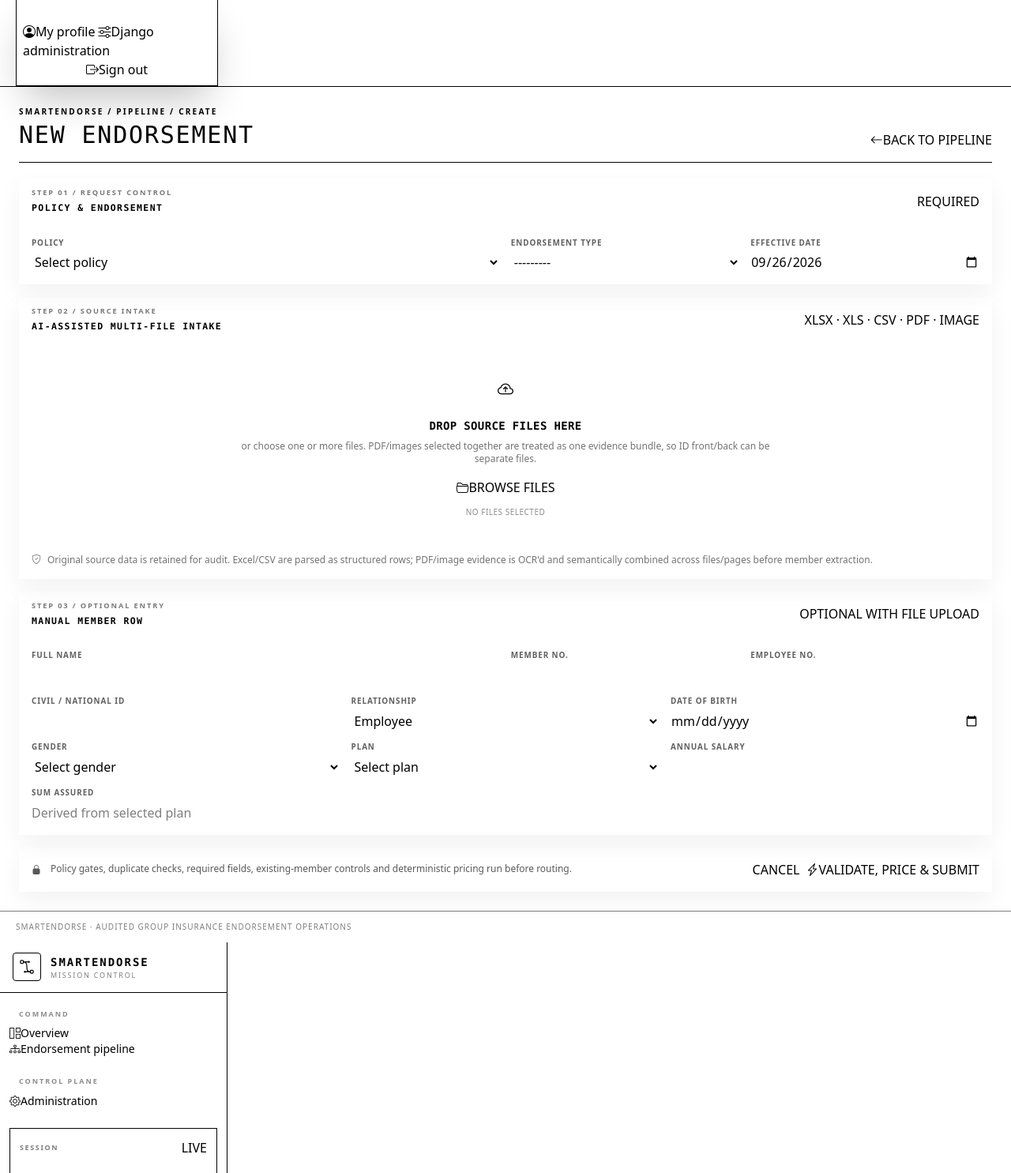
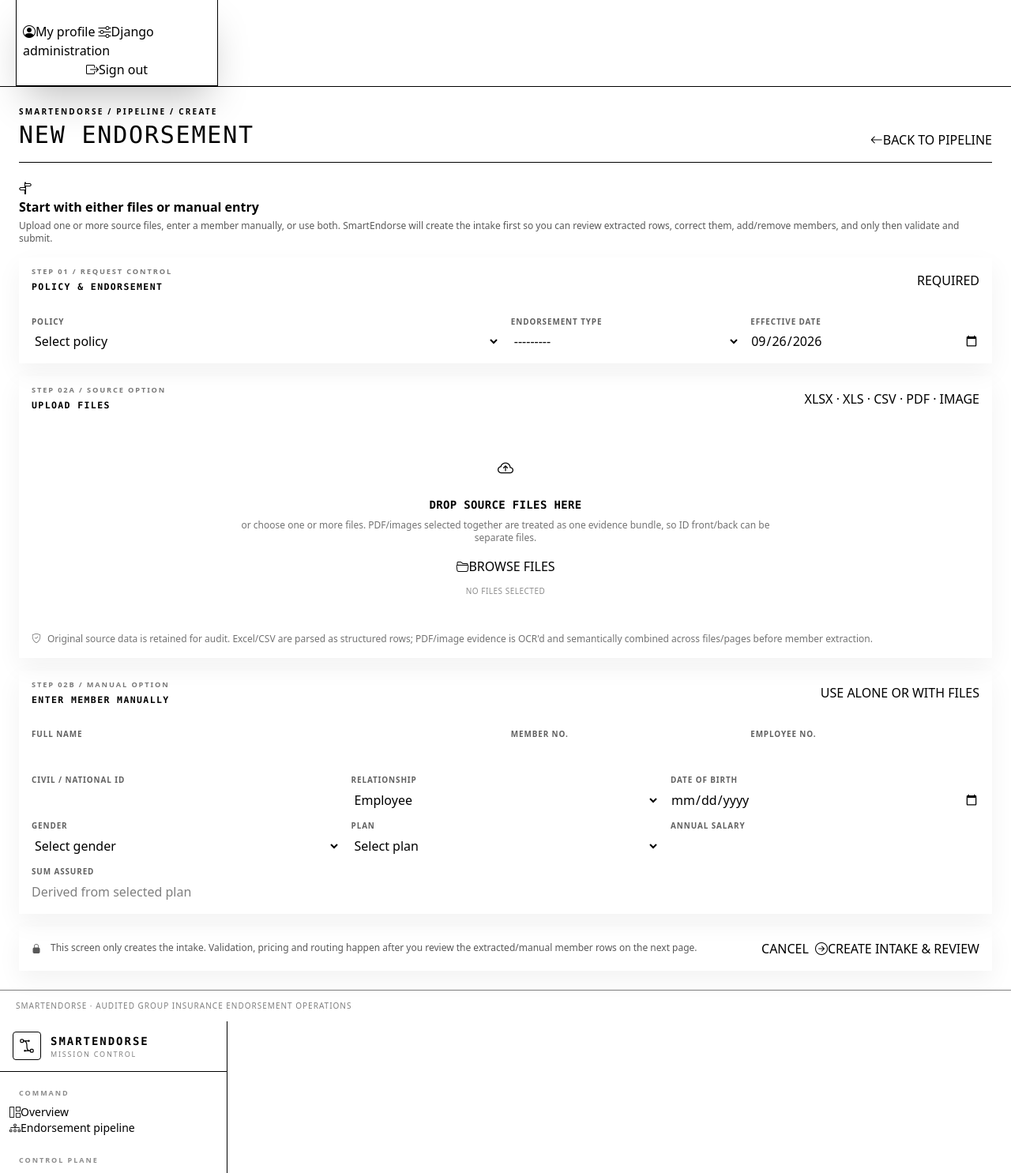
Before and after one commit to nasirsaikh/SmartEndorse, a Django app: page /endorsements/new/ in a window 1280 px wide. Shown: the part 405-1890 px from the top of the page at 79% size. Run offline with Django 5.2, Linux system fonts and the light colour scheme; the visitor is signed in with stand-in values (Sample User, id 1); data that the repository does not hold is empty; some libraries are stand-ins or nearby versions.

Commit message:
Clarify file versus manual intake workflow

```diff
--- a/templates/endorsements/form.html
+++ b/templates/endorsements/form.html
@@ -4,6 +4,10 @@
 {% block page_title %}NEW ENDORSEMENT{% endblock %}
 {% block object_tools %}<a href="{% url 'endorsement_list' %}" class="btn btn-ghost btn-sm"><i class="bi bi-arrow-left"></i>BACK TO PIPELINE</a>{% endblock %}
 {% block content %}
+<div class="alert alert-info mb-4 items-start">
+  <i class="bi bi-signpost-split mt-0.5"></i>
+  <div><strong>Start with either files or manual entry</strong><div class="mt-1 text-xs opacity-65">Upload one or more source files, enter a member manually, or use both. SmartEndorse will create the intake first so you can review extracted rows, correct them, add/remove members, and only then validate and submit.</div></div>
+</div>
 <form method="post" enctype="multipart/form-data" hx-encoding="multipart/form-data" class="space-y-4">
   {% csrf_token %}
   {% if form.non_field_errors %}
@@ -24,7 +28,7 @@
 
   <section class="se-panel">
     <div class="se-panel-head">
-      <div><div class="se-eyebrow">Step 02 / Source intake</div><div class="se-panel-title mt-1">AI-ASSISTED MULTI-FILE INTAKE</div></div>
+      <div><div class="se-eyebrow">Step 02A / Source option</div><div class="se-panel-title mt-1">UPLOAD FILES</div></div>
       <span class="badge badge-primary badge-outline badge-sm">XLSX · XLS · CSV · PDF · IMAGE</span>
     </div>
     <div class="p-4">
@@ -46,8 +50,8 @@
 
   <section class="se-panel">
     <div class="se-panel-head">
-      <div><div class="se-eyebrow">Step 03 / Optional entry</div><div class="se-panel-title mt-1">MANUAL MEMBER ROW</div></div>
-      <span class="badge badge-ghost badge-sm">OPTIONAL WITH FILE UPLOAD</span>
+      <div><div class="se-eyebrow">Step 02B / Manual option</div><div class="se-panel-title mt-1">ENTER MEMBER MANUALLY</div></div>
+      <span class="badge badge-ghost badge-sm">USE ALONE OR WITH FILES</span>
     </div>
     <div class="se-form-grid p-4">
       <div class="se-field se-span-6"><label for="id_full_name">Full name</label>{{ form.full_name }}{{ form.full_name.errors }}</div>
@@ -66,12 +70,12 @@
   <div class="se-panel flex flex-col gap-3 p-4 sm:flex-row sm:items-center sm:justify-between">
     <div class="flex items-start gap-3 text-xs opacity-65">
       <i class="bi bi-lock-fill mt-0.5 text-primary"></i>
-      <span>Policy gates, duplicate checks, required fields, existing-member controls and deterministic pricing run before routing.</span>
+      <span>This screen only creates the intake. Validation, pricing and routing happen after you review the extracted/manual member rows on the next page.</span>
     </div>
     <div class="flex shrink-0 gap-2">
       <a href="{% url 'endorsement_list' %}" class="btn btn-ghost">CANCEL</a>
       <button class="btn btn-primary" type="submit">
-        <span class="btn-label"><i class="bi bi-lightning-charge"></i>VALIDATE, PRICE & SUBMIT</span>
+        <span class="btn-label"><i class="bi bi-arrow-right-circle"></i>CREATE INTAKE & REVIEW</span>
         <span class="loading loading-spinner loading-xs hidden btn-spinner"></span>
       </button>
     </div>
```
